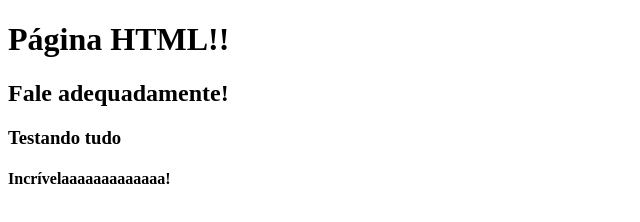
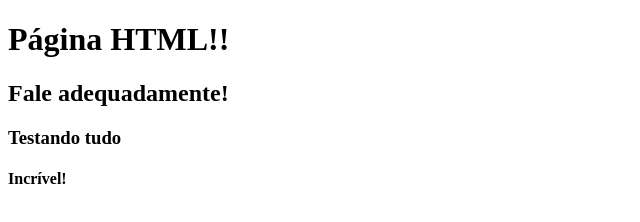
Before and after one commit to lucascruzestudo/aluragit, a plain HTML site: page index.html in a window 1280 px wide. Shown: the whole page, without its empty margins (0-640 px from the left). Drawn offline with Linux system fonts and the light colour scheme.

Commit message:
Revert "Erro proposital!"
This reverts commit 0680e6e714e71239ca7a641eac3990445570fe98.

```diff
--- a/index.html
+++ b/index.html
@@ -10,6 +10,6 @@
     <h1>Página HTML!!</h1>
     <h2>Fale adequadamente!</h2>
     <h3>Testando tudo</h3>
-    <h4>Incrívelaaaaaaaaaaaaa!</h4>
+    <h4>Incrível!</h4>
 </body>
 </html>
```
